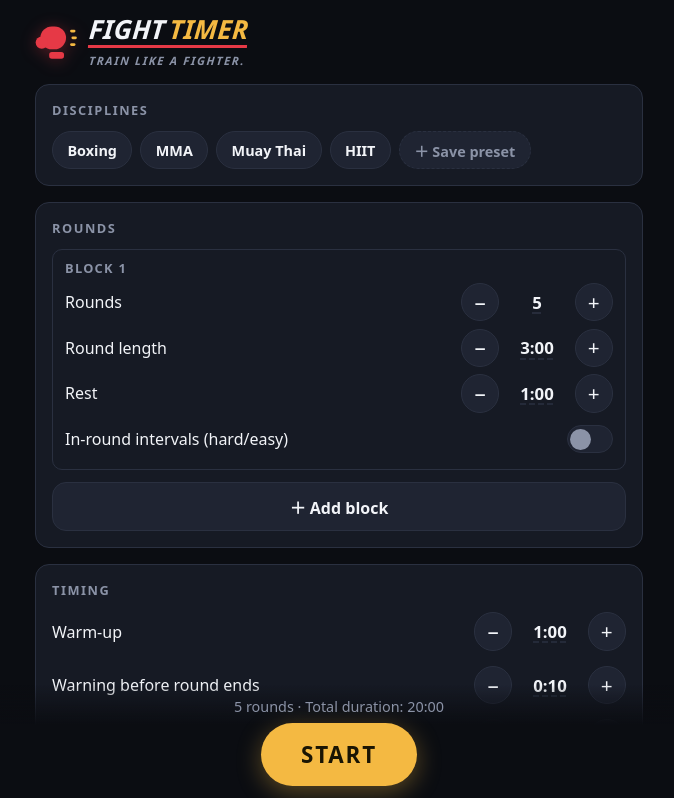
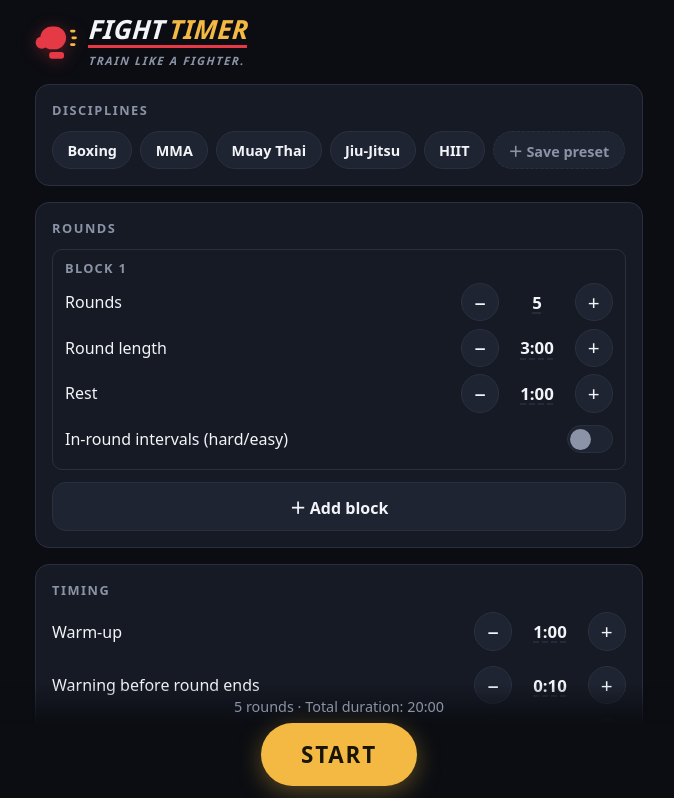
Before and after one commit to cicatrizdev/fight-timer, a React (Vite) app: page / in a window 1280 px wide. Shown: the top 798 px of the page, without its empty margins (301-975 px from the left). Built offline with nearby package versions, Linux system fonts and the light colour scheme.

Commit message:
Broaden positioning to any combat sport; add Jiu-Jitsu preset (6x5min)

```diff
--- a/index.html
+++ b/index.html
@@ -9,10 +9,10 @@
     <meta name="mobile-web-app-capable" content="yes" />
     <meta name="apple-mobile-web-app-capable" content="yes" />
     <meta name="apple-mobile-web-app-status-bar-style" content="black-translucent" />
-    <meta name="description" content="Timer de rounds para boxe, MMA e muay thai. Treine como quem luta — train like a fighter." />
+    <meta name="description" content="Timer de rounds para qualquer esporte de luta — boxe, MMA, muay thai, jiu-jitsu e mais. Treine como quem luta." />
     <meta name="author" content="Pedro 'Cicatriz' Mello (cicatriz.dev)" />
     <meta property="og:title" content="FIGHT TIMER 🥊" />
-    <meta property="og:description" content="Timer de rounds para boxe, MMA e muay thai. Treine como quem luta." />
+    <meta property="og:description" content="Timer de rounds para qualquer esporte de luta. Treine como quem luta." />
     <meta property="og:type" content="website" />
     <meta property="og:url" content="https://timer.cicatriz.dev/" />
     <meta property="og:image" content="https://timer.cicatriz.dev/og.png" />
--- a/src/i18n/en.json
+++ b/src/i18n/en.json
@@ -47,6 +47,7 @@
       "boxing": "Boxing",
       "mma": "MMA",
       "muaythai": "Muay Thai",
+      "bjj": "Jiu-Jitsu",
       "hiit": "HIIT"
     },
     "myPresets": "My presets",
--- a/src/i18n/pt-BR.json
+++ b/src/i18n/pt-BR.json
@@ -47,6 +47,7 @@
       "boxing": "Boxe",
       "mma": "MMA",
       "muaythai": "Muay Thai",
+      "bjj": "Jiu-Jitsu",
       "hiit": "HIIT"
     },
     "myPresets": "Meus presets",
--- a/src/stores/configStore.ts
+++ b/src/stores/configStore.ts
@@ -72,6 +72,7 @@
   preset('boxing', 12, 180, 60),
   preset('mma', 5, 300, 60),
   preset('muaythai', 5, 180, 120),
+  preset('bjj', 6, 300, 60),
   preset('hiit', 8, 40, 20, { warmupSec: 30, roundWarnSec: 5 }),
 ]
 
--- a/vite.config.ts
+++ b/vite.config.ts
@@ -16,7 +16,7 @@
       manifest: {
         name: 'Fight Timer',
         short_name: 'Fight Timer',
-        description: 'Round timer for boxing, MMA and muay thai training',
+        description: 'Round timer for any combat sport — boxing, MMA, muay thai, jiu-jitsu and more',
         lang: 'pt-BR',
         display: 'standalone',
         orientation: 'any',
```
Also changed, not shown: 1 other file (tests, documents, lock files or other folders).
